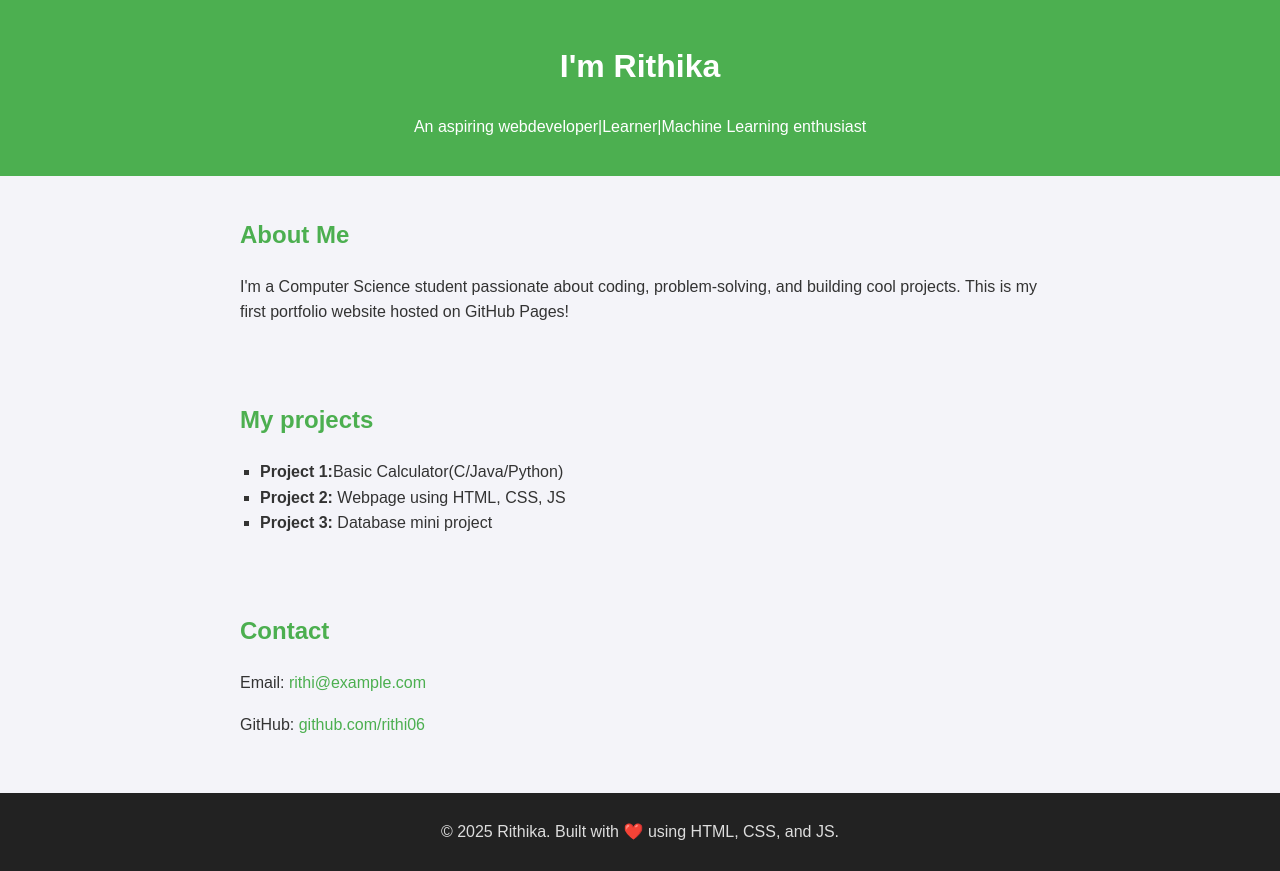
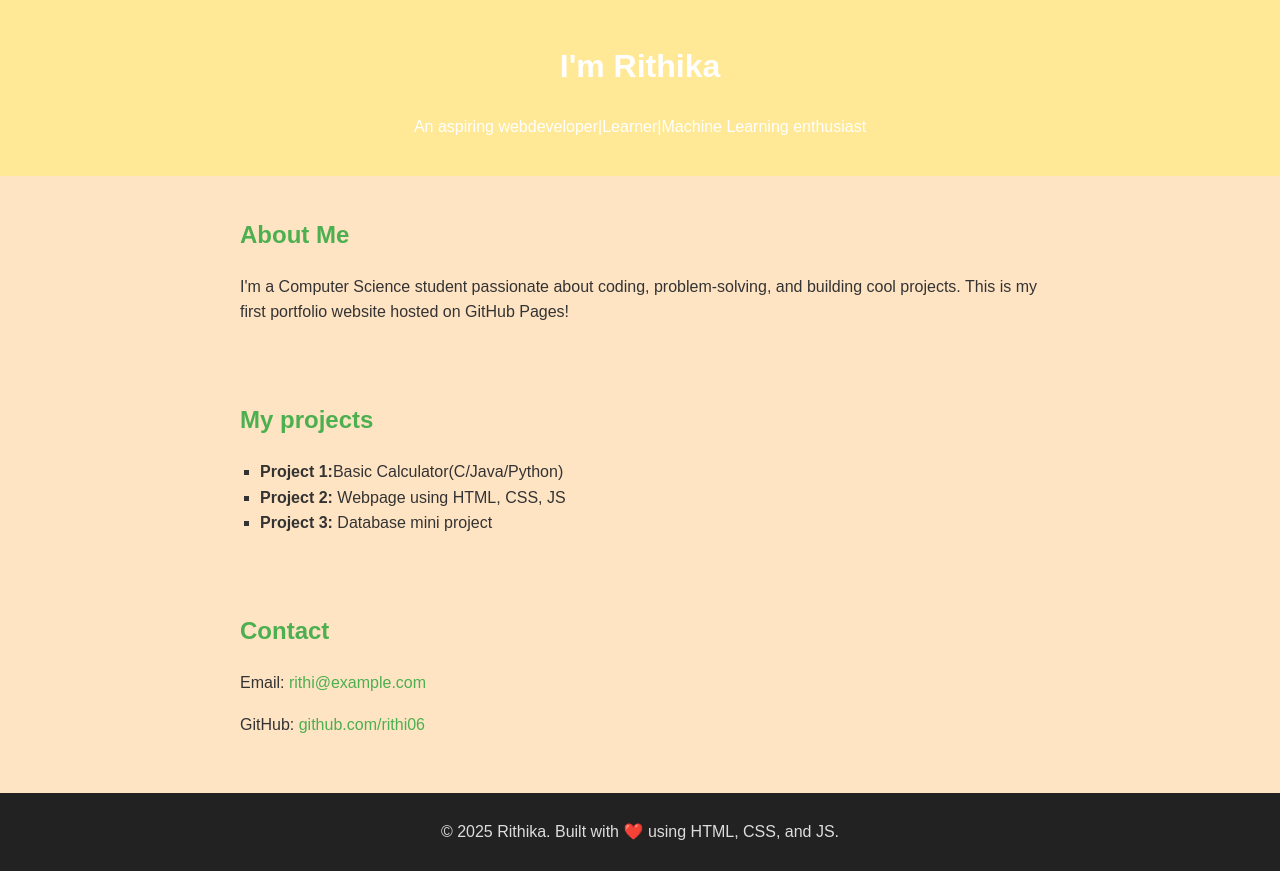
Before and after one commit to rithi06/webproject, a plain HTML site: page index.html in a window 1280 px wide. Drawn offline with Linux system fonts and the light colour scheme.

Commit message:
Modified styles.css

```diff
--- a/styles.css
+++ b/styles.css
@@ -3,12 +3,13 @@ body {
   margin: 0;
   padding: 0;
   background: #f4f4f9;
+  background-color: bisque;
   color: #333;
   line-height: 1.6;
 }
 
 header {
-  background: #4CAF50;
+  background: #ffe896;
   color: white;
   padding: 20px;
   text-align: center;
```
